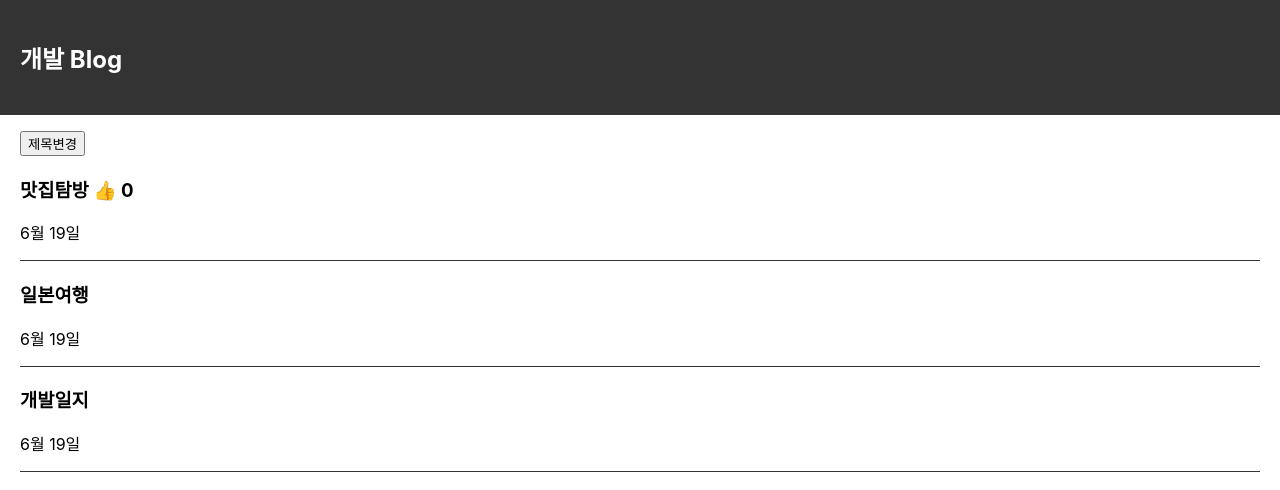
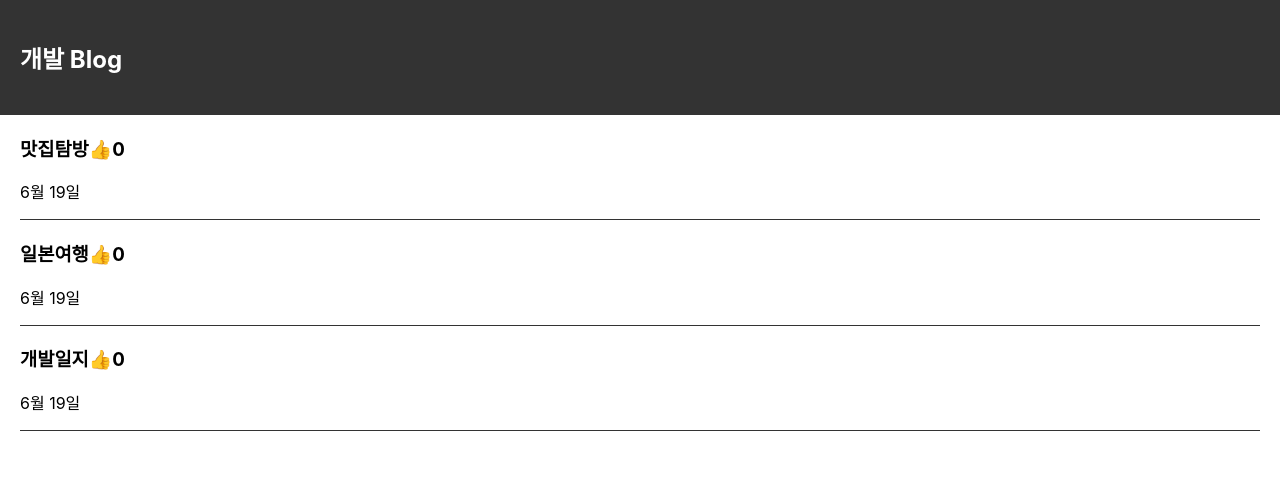
Before and after one commit to mlulucky/ReactStudy, a React (Create React App) app: page / in a window 1280 px wide. Shown: the top 490 px of the page. Built offline with nearby package versions, Linux system fonts and the light colour scheme.

Commit message:
따봉 수 증가 구현

```diff
--- a/src/App.js
+++ b/src/App.js
@@ -8,7 +8,15 @@ function App() {
   let title = "개발 Blog";
   let [글제목, 글제목변경] = useState(["맛집탐방", "일본여행", "개발일지"], "변경함수");
   // 좋아요 누르면 1씩 증가하기 => 바뀌는 값 state 로 저장
-  let [따봉, 따봉변경] = useState(0);
+
+  // let [따봉, 따봉변경] = useState(0);
+
+  let 따봉배열 = 글제목.map(function (item) {
+    return item = 0 // [0, 0, 0]
+  })
+
+  let [따봉, 따봉변경] = useState(따봉배열)
+
   let [modal, setModal] = useState(false);
   // let modal = false // 모달창의 상태를 state 로 저장
 
@@ -43,7 +51,7 @@ function App() {
   function 정렬바꾸기() {
     const 새로운배열 = [...글제목];
     새로운배열.sort();
-    글제목변경(새로운배열);
+    글제목변경(새로운배열); // == 글제목
   }
 
   return (
@@ -53,33 +61,60 @@ function App() {
       </div>
 
       <ul>
-        <li className="list">
-          {/* <button onClick={ 제목바꾸기 } >제목변경</button> */}
-          <button onClick={정렬바꾸기} >제목변경</button>
 
-          <h3> {글제목[0]} <span style={{ cursor: 'pointer' }} onClick={() => { 따봉변경(따봉 + 1) }}>👍</span> {따봉} </h3>
-          <p>6월 19일</p>
-        </li>
-        <li className="list">
-          <h3> {글제목[1]} </h3>
-          <p>6월 19일</p>
-        </li>
-        <li className="list">
-          <h3
-            onClick={() => {
-              // 다시 누르면 모달창 안보이게 => 조건문) true 일때 false, false 일때 true
-              // if 조건문, 삼항연산자, ...
-              { setModal(!modal) } // 🍒modal 을 true 면 false, false 면 true 로 만들어준다.
-              // if(modal == false) {
-              //   setModal(true)
-              // } else {
-              //   setModal(false)
-              // }
-            }}
-            style={{ cursor: 'pointer' }
-            } > {글제목[2]} </h3>
-          <p>6월 19일</p>
-        </li>
+        {
+          글제목.map(function (a, i) {
+            return (
+              // 반복문으로 생성한 html 에는 key= {i} 독자적인 속성을 추가하기
+              <li className="list" key={i}>
+                <h3> {글제목[i]}
+                  <span
+                    style={{ cursor: 'pointer' }}
+                    onClick={() => {
+                      // 따봉변경(변경된 따봉배열)
+                      // 따봉변경([1,0,0])
+                      // array 자료형인 경우 복사 // 단순 대입은 같은 주소를 참조하므로 a == b true 가 나온다.
+                      // setState 로 재렌더링 되는게 아니라, setState(데이터) 할때 데이터가 변경이 되어야 재렌더링이 되는 것!
+                      // 다만, 단순히 값만 바뀐다고 데이터가 변경되는게 아니라, 배열, 객체 마찬가지로 참조되는 주소값이 달라야 변경되는것!
+                      // let a = [1,2,3]
+                      // let b = a
+                      // b[1] = 3
+                      // console.log(a) // [1,3,3]
+                      // console.log(b) // [1,3,3]
+                      // console.log(a == b) // true 같은 배열을 참조하는가
+
+                      // 🌹 잘못된 예시
+                      // 따봉[i] ++;
+                      // 따봉변경(따봉); // 따봉 = 따봉변경(따봉) // 같은 따봉 을 참조하므로 데이터가 동시에 변경되므로. 실제 값은 바뀔지언정 변화가 없음 => 재렌더링 안된다.
+
+
+
+                      // ❤ 배열복사 1
+                      // const new따봉 = [];
+                      // for (let i = 0; i < 따봉.length; ++i) {
+                      //   new따봉.push(따봉[i]);
+                      // }
+
+                      // new따봉[i]++; // new따봉[i] += 1
+                      // 따봉변경(new따봉)
+
+
+                      // ❤ 배열복사 2
+                      const newArr = [ ...따봉 ];  // [0, 0, 0]
+                      newArr[i]++;
+                      따봉변경(newArr); // 따봉 = 따봉변경(newArr) // 따봉이 새로운 new따봉 으로 바뀐 것! => 재렌더링
+
+                    }}>👍</span>
+
+
+                  {따봉[i]}
+                </h3>
+                <p>6월 19일</p>
+              </li>
+            )
+          })
+        }
+
       </ul>
 
       {
```
